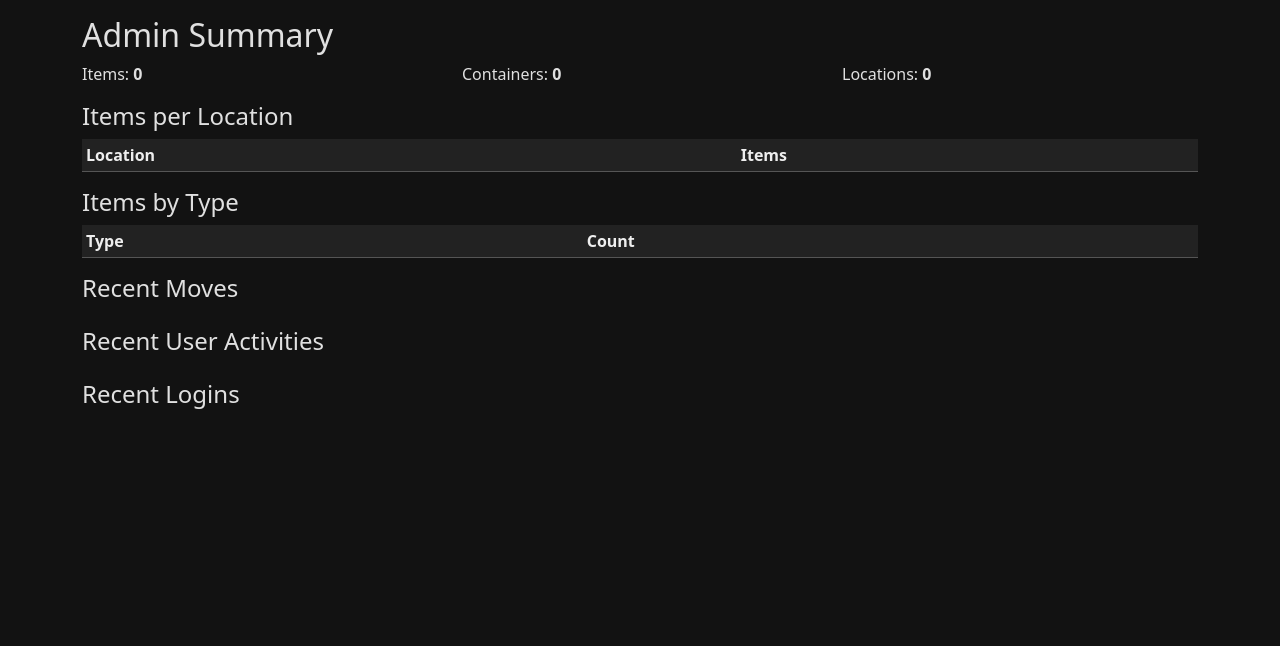
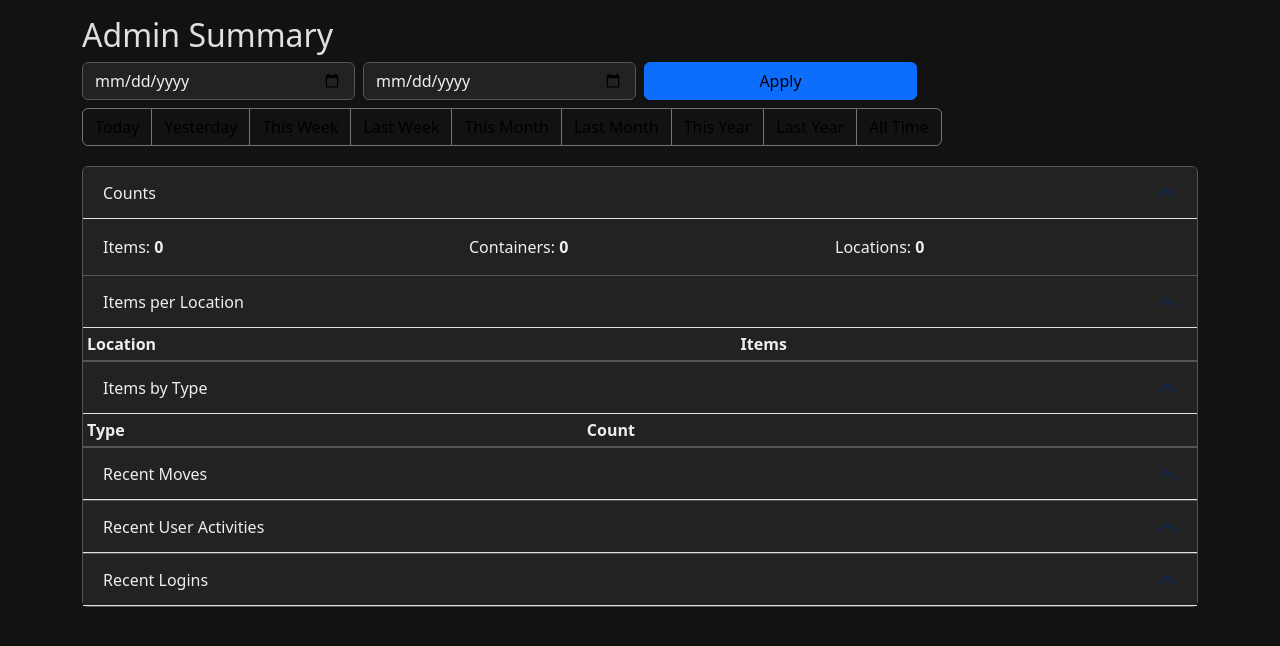
Before and after one commit to tino113/QR-Code-Inventory-manager, a Flask app: page /admin/summary in a window 1280 px wide. Shown: the part 56-702 px from the top of the page. Run offline with Flask 3, Linux system fonts and the light colour scheme; the visitor is signed in with stand-in values (Sample User, id 1); data comes from the database, SQL or seed files in the repository; data that the repository does not hold is empty.

Commit message:
Add advanced QR batch layout and admin range filters

```diff
--- a/app.py
+++ b/app.py
@@ -14,6 +14,8 @@ import glob
 import json
 import zipfile
 from PIL import Image
+import math
+from difflib import SequenceMatcher
 
 
 app = Flask(__name__)
@@ -258,19 +260,47 @@ def generate_qr(code: str):
     return path
 
 
-def generate_pdf(codes, path, cols=4, rows=8):
-    """Create a simple A4 PDF grid of QR codes."""
+def _qr_pages(codes, cols, rows):
+    """Return PIL Images containing grids of codes."""
     width, height = 2480, 3508  # A4 at 300 DPI
-    page = Image.new('RGB', (width, height), 'white')
-    side = min(width // cols, height // rows)
+    margin = 100  # small margin for printers
+    side = min((width - margin * 2) // cols,
+               (height - margin * 2) // rows)
     margin_x = (width - side * cols) // 2
     margin_y = (height - side * rows) // 2
-    for idx, code in enumerate(codes):
-        img = Image.open(qr_path(code)).resize((side, side))
-        x = margin_x + (idx % cols) * side
-        y = margin_y + (idx // cols) * side
-        page.paste(img, (x, y))
-    page.save(path, 'PDF', resolution=300.0)
+    per_page = cols * rows
+    pages = []
+    for page_idx in range(math.ceil(len(codes) / per_page)):
+        page = Image.new('RGB', (width, height), 'white')
+        for cell in range(per_page):
+            idx = page_idx * per_page + cell
+            if idx >= len(codes):
+                break
+            img = Image.open(qr_path(codes[idx])).resize((side, side))
+            x = margin_x + (cell % cols) * side
+            y = margin_y + (cell // cols) * side
+            page.paste(img, (x, y))
+        pages.append(page)
+    return pages
+
+
+def generate_pdf(codes, path, cols=4, rows=8):
+    pages = _qr_pages(codes, cols, rows)
+    if not pages:
+        return
+    pages[0].save(path, 'PDF', resolution=300.0,
+                  save_all=True, append_images=pages[1:])
+
+
+def generate_images(codes, base_path, cols=4, rows=8):
+    """Generate A4-sized PNG pages and return their paths."""
+    pages = _qr_pages(codes, cols, rows)
+    files = []
+    for i, page in enumerate(pages, 1):
+        fname = f"{base_path}_{i}.png"
+        page.save(fname, 'PNG')
+        files.append(fname)
+    return files
 
 
 def parse_custom_data(data_str):
@@ -401,32 +431,74 @@ def log_action(action, item=None, container=None, location=None, description=Non
 @app.route('/')
 def index():
     q = request.args.get('q', '')
-    item_query = Item.query
-    if request.args.get('name'):
-        item_query = item_query.filter(Item.name.contains(request.args['name']))
-    if request.args.get('type'):
-        item_query = item_query.filter(Item.type.contains(request.args['type']))
-    if request.args.get('location'):
-        item_query = item_query.filter_by(location_id=request.args['location'])
-    if request.args.get('container'):
-        item_query = item_query.filter_by(container_id=request.args['container'])
-    if request.args.get('quantity'):
-        item_query = item_query.filter_by(quantity=request.args['quantity'])
-    items = item_query.all()
+
+    def apply_filters(base_query):
+        if request.args.get('name'):
+            base_query = base_query.filter(Item.name.contains(request.args['name']))
+        if request.args.get('type'):
+            base_query = base_query.filter(Item.type.contains(request.args['type']))
+        if request.args.get('location'):
+            base_query = base_query.filter_by(location_id=request.args['location'])
+        if request.args.get('container'):
+            base_query = base_query.filter_by(container_id=request.args['container'])
+        if request.args.get('quantity'):
+            base_query = base_query.filter_by(quantity=request.args['quantity'])
+        return base_query
+
+    items = apply_filters(Item.query).all()
 
     all_containers = Container.query.all()
     all_locations = Location.query.all()
     containers = all_containers
     locations = all_locations
+
+    unaccounted = apply_filters(Item.query.filter_by(container_id=None, location_id=None, missing=False)).all()
+    missing_items = apply_filters(Item.query.filter_by(missing=True)).all()
+    missing_containers = Container.query.filter_by(missing=True).all()
+
+    def item_match(i, needle):
+        data = ''
+        if i.custom_data:
+            try:
+                data = json.dumps(json.loads(i.custom_data))
+            except Exception:
+                data = i.custom_data
+        fields = [i.name or '', i.type or '', str(i.quantity), i.code, data]
+        if i.location:
+            fields.append(i.location.full_path())
+        if i.container and i.container.name:
+            fields.append(i.container.name)
+        return any(_fuzzy_match(f, needle) for f in fields)
+
+    def container_match(c, needle):
+        data = ''
+        if c.custom_data:
+            try:
+                data = json.dumps(json.loads(c.custom_data))
+            except Exception:
+                data = c.custom_data
+        fields = [c.name or '', c.size or '', c.color or '', c.code, data]
+        return any(_fuzzy_match(f, needle) for f in fields)
+
+    def location_match(l, needle):
+        data = ''
+        if l.custom_data:
+            try:
+                data = json.dumps(json.loads(l.custom_data))
+            except Exception:
+                data = l.custom_data
+        fields = [l.full_path(), l.code, data]
+        return any(_fuzzy_match(f, needle) for f in fields)
+
     if q:
         ql = q.lower()
-        items = [i for i in items if ql in i.name.lower() or ql in i.type.lower() or ql in str(i.quantity) or (i.location and ql in i.location.full_path().lower()) or (i.container and i.container.name and ql in i.container.name.lower())]
-        containers = [c for c in containers if (c.name and ql in c.name.lower()) or (c.size and ql in c.size.lower()) or (c.color and ql in c.color.lower())]
-        locations = [l for l in locations if ql in l.full_path().lower()]
+        items = [i for i in items if item_match(i, ql)]
+        containers = [c for c in containers if container_match(c, ql)]
+        locations = [l for l in locations if location_match(l, ql)]
+        unaccounted = [i for i in unaccounted if item_match(i, ql)]
+        missing_items = [i for i in missing_items if item_match(i, ql)]
+        missing_containers = [c for c in missing_containers if container_match(c, ql)]
 
-    unaccounted = Item.query.filter_by(container_id=None, location_id=None, missing=False).all()
-    missing_items = Item.query.filter_by(missing=True).all()
-    missing_containers = Container.query.filter_by(missing=True).all()
     return render_template('index.html', items=items, containers=containers,
                            locations=locations, unaccounted=unaccounted,
                            missing_items=missing_items,
@@ -567,22 +639,70 @@ def admin_summary():
     items_count = Item.query.count()
     containers_count = Container.query.count()
     locations_count = Location.query.count()
+    range_key = request.args.get('range')
+    start = request.args.get('start')
+    end = request.args.get('end')
+    today = dt.date.today()
+    if range_key:
+        if range_key == 'today':
+            start = end = today.isoformat()
+        elif range_key == 'yesterday':
+            d = today - dt.timedelta(days=1)
+            start = end = d.isoformat()
+        elif range_key == 'this_week':
+            start = (today - dt.timedelta(days=today.weekday())).isoformat()
+            end = today.isoformat()
+        elif range_key == 'last_week':
+            end_date = today - dt.timedelta(days=today.weekday() + 1)
+            start_date = end_date - dt.timedelta(days=6)
+            start, end = start_date.isoformat(), end_date.isoformat()
+        elif range_key == 'this_month':
+            start = today.replace(day=1).isoformat()
+            end = today.isoformat()
+        elif range_key == 'last_month':
+            first_this = today.replace(day=1)
+            last_month_end = first_this - dt.timedelta(days=1)
+            start = last_month_end.replace(day=1).isoformat()
+            end = last_month_end.isoformat()
+        elif range_key == 'this_year':
+            start = today.replace(month=1, day=1).isoformat()
+            end = today.isoformat()
+        elif range_key == 'last_year':
+            last_year = today.year - 1
+            start = dt.date(last_year, 1, 1).isoformat()
+            end = dt.date(last_year, 12, 31).isoformat()
+        elif range_key == 'all':
+            start = end = None
+
+    start_dt = dt.datetime.fromisoformat(start) if start else None
+    end_dt = dt.datetime.fromisoformat(end) if end else None
+    if end_dt:
+        end_dt = end_dt.replace(hour=23, minute=59, second=59)
+
+    def in_range(query):
+        if start_dt:
+            query = query.filter(History.timestamp >= start_dt)
+        if end_dt:
+            query = query.filter(History.timestamp <= end_dt)
+        return query
+
     items_by_location = (db.session.query(Location, db.func.count(Item.id))
                          .outerjoin(Item)
                          .group_by(Location.id).all())
     items_by_type = db.session.query(Item.type, db.func.count(Item.id)).group_by(Item.type).all()
-    moves = (History.query.filter(History.action.in_([
-                'item to container', 'item to location', 'container to location']))
+    moves = (in_range(History.query.filter(History.action.in_([
+                'item to container', 'item to location', 'container to location'])))
              .order_by(History.timestamp.desc()).limit(20).all())
-    activities = History.query.order_by(History.timestamp.desc()).limit(20).all()
-    logins = (History.query.filter_by(action='user logged in')
+    activities = in_range(History.query).order_by(History.timestamp.desc()).limit(20).all()
+    logins = (in_range(History.query.filter_by(action='user logged in'))
               .order_by(History.timestamp.desc()).limit(20).all())
     return render_template('admin_summary.html', items_count=items_count,
                            containers_count=containers_count,
                            locations_count=locations_count,
                            items_by_location=items_by_location,
                            items_by_type=items_by_type,
-                           moves=moves, activities=activities, logins=logins)
+                           moves=moves, activities=activities, logins=logins,
+                           start=start, end=end)
 
 
 @app.route('/admin/users', methods=['GET', 'POST'])
@@ -1322,14 +1442,65 @@ def scanner():
     return render_template('scanner.html')
 
 
+def _fuzzy_match(haystack, needle):
+    hay = haystack.lower()
+    return needle in hay or SequenceMatcher(None, hay, needle).ratio() > 0.6
+
+
+@app.route('/autocomplete')
+def autocomplete():
+    q = request.args.get('q', '').lower()
+    suggestions = set()
+    for item in Item.query.all():
+        suggestions.update([item.name or '', item.code])
+        if item.custom_data:
+            try:
+                data = json.loads(item.custom_data)
+                for k, v in data.items():
+                    suggestions.add(str(k))
+                    suggestions.add(str(v))
+            except Exception:
+                suggestions.add(item.custom_data)
+    for c in Container.query.all():
+        suggestions.update([c.name or '', c.code])
+        if c.custom_data:
+            try:
+                data = json.loads(c.custom_data)
+                for k, v in data.items():
+                    suggestions.add(str(k))
+                    suggestions.add(str(v))
+            except Exception:
+                suggestions.add(c.custom_data)
+    for l in Location.query.all():
+        suggestions.update([l.name or '', l.code])
+        if l.custom_data:
+            try:
+                data = json.loads(l.custom_data)
+                for k, v in data.items():
+                    suggestions.add(str(k))
+                    suggestions.add(str(v))
+            except Exception:
+                suggestions.add(l.custom_data)
+    if q:
+        filtered = [s for s in suggestions if _fuzzy_match(s, q)]
+    else:
+        filtered = list(suggestions)
+    return jsonify(sorted([s for s in filtered if s])[:10])
+
+
 @app.route('/qr/batch', methods=['GET', 'POST'])
 def qr_batch():
     codes = []
     zip_name = None
     pdf_name = None
+    img_zip_name = None
+    cols = 4
+    rows = 8
     if request.method == 'POST':
         count = int(request.form.get('count', '1'))
         qr_type = request.form.get('qr_type', 'undefined')
+        cols = int(request.form.get('cols', cols))
+        rows = int(request.form.get('rows', rows))
         prefix_map = {'item': 'IT', 'container': 'CT', 'location': 'LC', 'undefined': 'QR'}
         prefix = prefix_map.get(qr_type, 'QR')
         for _ in range(count):
@@ -1343,9 +1514,19 @@ def qr_batch():
                 zf.write(qr_path(c), arcname=f'{c}.png')
         pdf_name = f"batch_{uuid.uuid4().hex}.pdf"
         pdf_path = os.path.join('static', 'qr', pdf_name)
-        generate_pdf(codes, pdf_path)
+        generate_pdf(codes, pdf_path, cols=cols, rows=rows)
+        img_zip_name = f"batch_{uuid.uuid4().hex}_images.zip"
+        img_base = os.path.join('static', 'qr', f"batch_{uuid.uuid4().hex}")
+        img_files = generate_images(codes, img_base, cols=cols, rows=rows)
+        img_zip_path = os.path.join('static', 'qr', img_zip_name)
+        with zipfile.ZipFile(img_zip_path, 'w') as zf:
+            for f in img_files:
+                zf.write(f, arcname=os.path.basename(f))
     return render_template('batch_qr.html', codes=codes,
-                           zip_name=zip_name, pdf_name=pdf_name)
+                           zip_name=zip_name, pdf_name=pdf_name,
+                           img_zip_name=img_zip_name,
+                           cols=cols if request.method == 'POST' else 4,
+                           rows=rows if request.method == 'POST' else 8)
 
 
 if __name__ == '__main__':
--- a/templates/admin_summary.html
+++ b/templates/admin_summary.html
@@ -1,41 +1,108 @@
 {% extends 'base.html' %}
 {% block content %}
 <h2>Admin Summary</h2>
-<div class="row mb-3">
+<form class="row g-2 mb-2" method="get">
+  <div class="col-6 col-md-3"><input class="form-control" type="date" name="start" value="{{ start or '' }}"></div>
+  <div class="col-6 col-md-3"><input class="form-control" type="date" name="end" value="{{ end or '' }}"></div>
+  <div class="col-12 col-md-3"><button class="btn btn-primary w-100" type="submit">Apply</button></div>
+</form>
+<div class="btn-group flex-wrap mb-3">
+  <a class="btn btn-outline-secondary mb-1" href="?range=today">Today</a>
+  <a class="btn btn-outline-secondary mb-1" href="?range=yesterday">Yesterday</a>
+  <a class="btn btn-outline-secondary mb-1" href="?range=this_week">This Week</a>
+  <a class="btn btn-outline-secondary mb-1" href="?range=last_week">Last Week</a>
+  <a class="btn btn-outline-secondary mb-1" href="?range=this_month">This Month</a>
+  <a class="btn btn-outline-secondary mb-1" href="?range=last_month">Last Month</a>
+  <a class="btn btn-outline-secondary mb-1" href="?range=this_year">This Year</a>
+  <a class="btn btn-outline-secondary mb-1" href="?range=last_year">Last Year</a>
+  <a class="btn btn-outline-secondary mb-1" href="?range=all">All Time</a>
+</div>
+<div class="accordion" id="admin-acc">
+  <div class="accordion-item">
+    <h2 class="accordion-header" id="headingCounts">
+      <button class="accordion-button" type="button" data-bs-toggle="collapse" data-bs-target="#collapseCounts">Counts</button>
+    </h2>
+    <div id="collapseCounts" class="accordion-collapse collapse show">
+      <div class="accordion-body">
+        <div class="row">
           <div class="col">Items: <b>{{ items_count }}</b></div>
           <div class="col">Containers: <b>{{ containers_count }}</b></div>
           <div class="col">Locations: <b>{{ locations_count }}</b></div>
         </div>
-<h4>Items per Location</h4>
-<table class="table table-sm">
+      </div>
+    </div>
+  </div>
+  <div class="accordion-item">
+    <h2 class="accordion-header" id="headingLoc">
+      <button class="accordion-button" type="button" data-bs-toggle="collapse" data-bs-target="#collapseLoc">Items per Location</button>
+    </h2>
+    <div id="collapseLoc" class="accordion-collapse collapse show">
+      <div class="accordion-body p-0" style="max-height:200px; overflow:auto;">
+        <table class="table table-sm mb-0">
           <tr><th>Location</th><th>Items</th></tr>
           {% for loc, count in items_by_location %}
           <tr><td>{{ loc.full_path() }}</td><td>{{ count }}</td></tr>
           {% endfor %}
         </table>
-<h4>Items by Type</h4>
-<table class="table table-sm">
+      </div>
+    </div>
+  </div>
+  <div class="accordion-item">
+    <h2 class="accordion-header" id="headingType">
+      <button class="accordion-button" type="button" data-bs-toggle="collapse" data-bs-target="#collapseType">Items by Type</button>
+    </h2>
+    <div id="collapseType" class="accordion-collapse collapse show">
+      <div class="accordion-body p-0" style="max-height:200px; overflow:auto;">
+        <table class="table table-sm mb-0">
           <tr><th>Type</th><th>Count</th></tr>
           {% for type, count in items_by_type %}
           <tr><td>{{ type }}</td><td>{{ count }}</td></tr>
           {% endfor %}
         </table>
-<h4>Recent Moves</h4>
-<ul class="list-group mb-3">
+      </div>
+    </div>
+  </div>
+  <div class="accordion-item">
+    <h2 class="accordion-header" id="headingMoves">
+      <button class="accordion-button" type="button" data-bs-toggle="collapse" data-bs-target="#collapseMoves">Recent Moves</button>
+    </h2>
+    <div id="collapseMoves" class="accordion-collapse collapse show">
+      <div class="accordion-body p-0" style="max-height:200px; overflow:auto;">
+        <ul class="list-group list-group-flush mb-0">
           {% for h in moves %}
           <li class="list-group-item"><span class="timestamp" data-ts="{{ h.timestamp.isoformat() }}"></span> - {{ h.description|safe }}</li>
           {% endfor %}
         </ul>
-<h4>Recent User Activities</h4>
-<ul class="list-group mb-3">
+      </div>
+    </div>
+  </div>
+  <div class="accordion-item">
+    <h2 class="accordion-header" id="headingAct">
+      <button class="accordion-button" type="button" data-bs-toggle="collapse" data-bs-target="#collapseAct">Recent User Activities</button>
+    </h2>
+    <div id="collapseAct" class="accordion-collapse collapse show">
+      <div class="accordion-body p-0" style="max-height:200px; overflow:auto;">
+        <ul class="list-group list-group-flush mb-0">
           {% for h in activities %}
           <li class="list-group-item"><span class="timestamp" data-ts="{{ h.timestamp.isoformat() }}"></span> - {{ h.user.username if h.user else 'system' }} - {{ h.action }}</li>
           {% endfor %}
         </ul>
-<h4>Recent Logins</h4>
-<ul class="list-group">
+      </div>
+    </div>
+  </div>
+  <div class="accordion-item">
+    <h2 class="accordion-header" id="headingLogin">
+      <button class="accordion-button" type="button" data-bs-toggle="collapse" data-bs-target="#collapseLogin">Recent Logins</button>
+    </h2>
+    <div id="collapseLogin" class="accordion-collapse collapse show">
+      <div class="accordion-body p-0" style="max-height:200px; overflow:auto;">
+        <ul class="list-group list-group-flush mb-0">
           {% for h in logins %}
           <li class="list-group-item"><span class="timestamp" data-ts="{{ h.timestamp.isoformat() }}"></span> - {{ h.user.username if h.user else '' }}</li>
           {% endfor %}
         </ul>
+      </div>
+    </div>
+  </div>
+</div>
 {% endblock %}
```
Also changed, not shown: templates/batch_qr.html (+19 -6 lines), templates/index.html (+24 -1 lines). Lines whose indentation alone changed are shown as unchanged.
